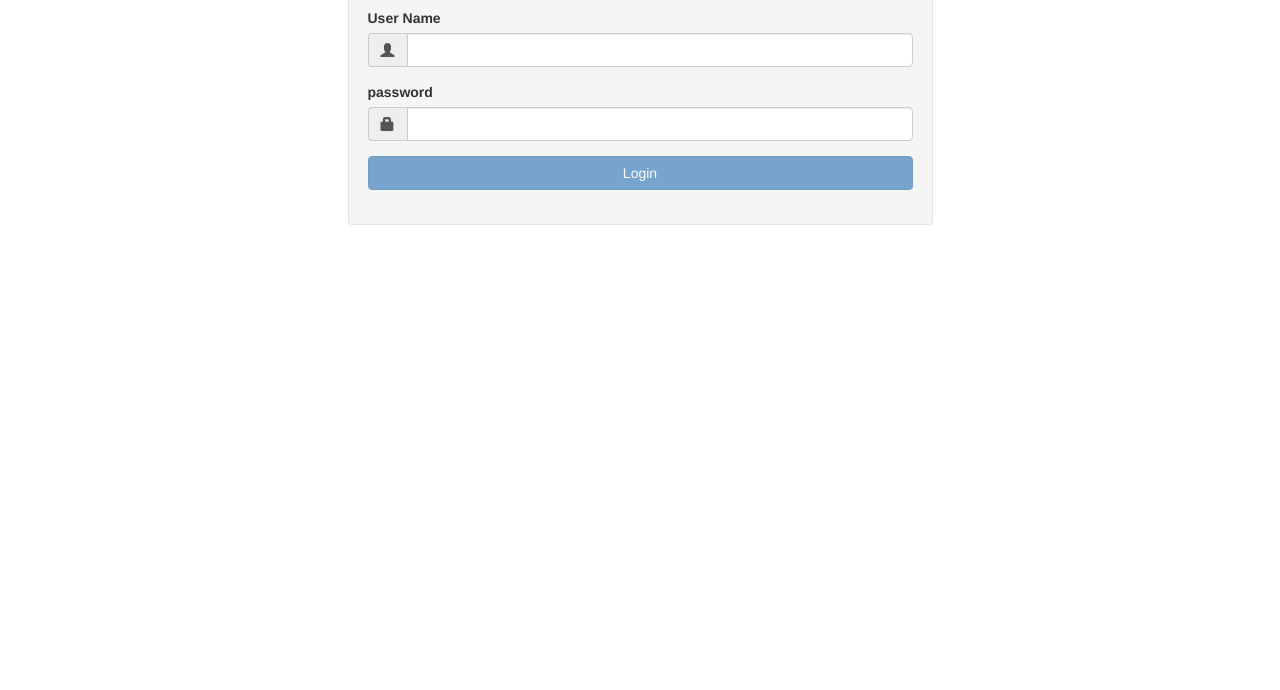
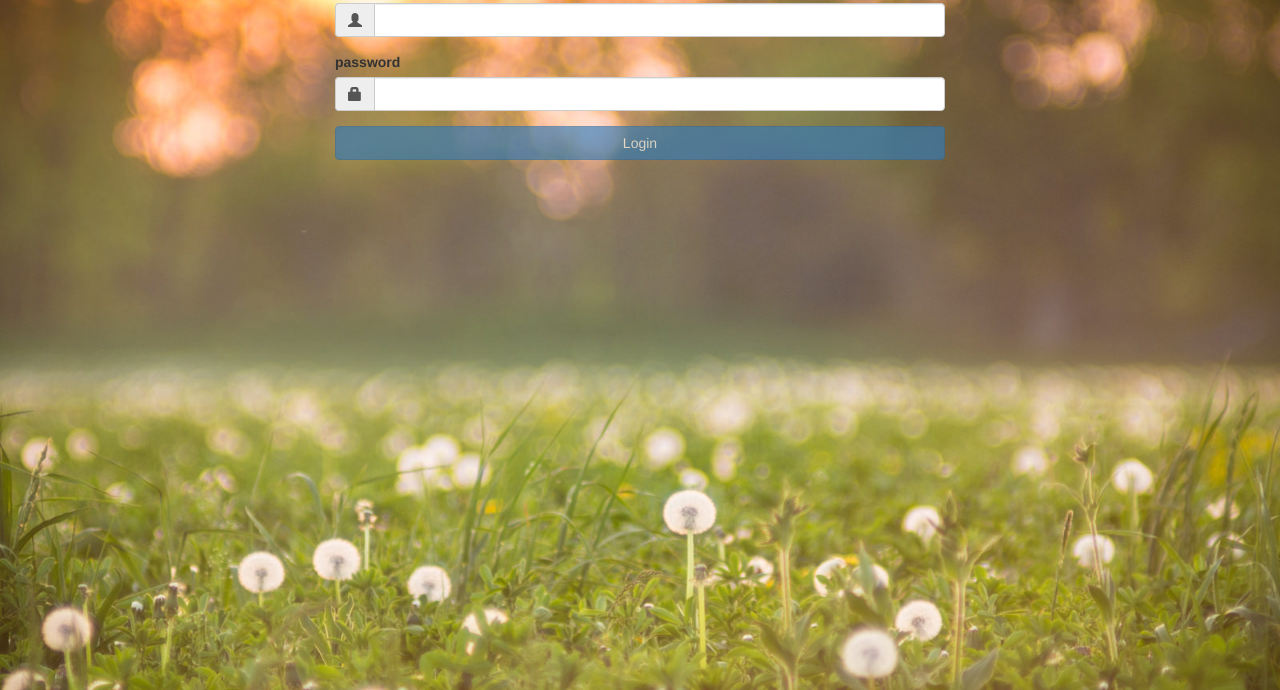
Before and after one commit to sudhanshuss/xaviersApp, a website: page public/html/login.html in a window 1280 px wide. Shown: the part 110-800 px from the top of the page. Drawn offline with Linux system fonts and the light colour scheme.

Commit message:
Add background image

```diff
--- a/public/html/login.html
+++ b/public/html/login.html
@@ -2,37 +2,31 @@
 <html>
 <head>
 	<meta charset="UTF-8">
+	<meta http-equiv="X-UA-Compatible" content="IE=edge">
+	<meta name="viewport" content="width=device-width, initial-scale=1">
 	<title>Xavier App</title>
 	<link rel="stylesheet" href="/css/bootstrap.min.css">
 	<script src="/js/jquery-2.1.4.min.js"></script>
 	<link rel="stylesheet" href="/css/styles.css">
 	<script src="/js/login.js"></script>
-	<script>
-		var $buoop = {
-		    c: 2
-		  };
 
-		function $buo_f() {
-		  var e = document.createElement("script");
-		  e.src = "//browser-update.org/update.min.js";
-		  document.body.appendChild(e);
-		};
-		try {
-		  document.addEventListener("DOMContentLoaded", $buo_f, false)
-		} catch (e) {
-		  window.attachEvent("onload", $buo_f)
-		}
-	</script>
 	<style>
 			.well {
 				margin-top: 10px;
 			}
+
+			#topContainer{
+				background-image: url("/images/background-image.jpg");
+				height: 400px;
+				width : 100%;
+				background-size :cover;
+			}
 		</style>
 </head>
 <body>
-	<div class="container">
+	<div class="container contentContainer" id="topContainer">
 		<div class="row" >
-			<div class="col-md-6 col-md-offset-3 well">
+			<div class="col-md-6 col-md-offset-3 ">
 				<h1 id="containerDiv" class="text-center">LOGIN</h1>
 				<form >
 					<div class="form-group">
@@ -53,8 +47,10 @@
 						</div>
 					</div>
 					<div class="form-group">
-								<h6 class="error-message text-center" color="red"><!-- login error --></h6>
-							</div>
+						<h6 class="error-message text-center" color="red">
+							<!-- login error -->
+						</h6>
+					</div>
 					<div class="form-group" >
 						<input type="submit" id="login-button" value="Login"  class="btn btn-primary btn-block"/>
 					</div>
@@ -62,5 +58,6 @@
 			</div>
 		</div>
 	</div>
+	<script>$(".contentContainer").css("min-height",$(window).height());</script>
 </body>
 </html>
```
Also changed, not shown: public/html/menu.html (+10 -3 lines), public/html/studentRegistration.html (+13 -5 lines), public/images/background-image.jpg (added).
